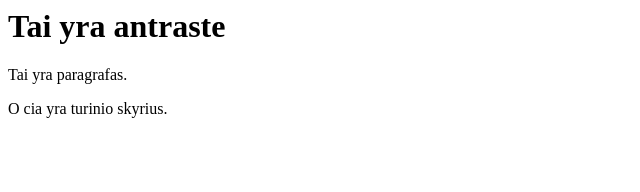
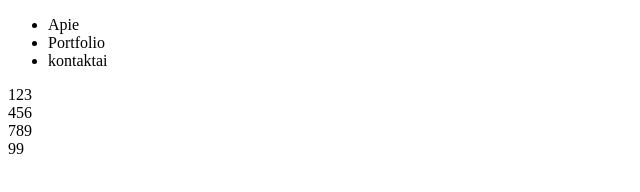
Before and after one commit to AuraAura/Auros, a plain HTML site: page index.html in a window 1280 px wide. Shown: the whole page, without its empty margins (0-640 px from the left). Drawn offline with Linux system fonts and the light colour scheme.

Commit message:
Atnaujintas

```diff
--- a/index.html
+++ b/index.html
@@ -1,11 +1,28 @@
+<!DOCTYPE html>
 <html>
 <head>
 <title>Puslapio pavadinimas</title>
 </head>
+
 <body>
-<h1>Tai yra antraste</h1>
-<p>Tai yra paragrafas.</p>
-<div>O cia yra turinio skyrius.</div>
+<header>
+<ul>
+<li class="menu_item"> Apie </li>
+<li class="menu_item"> Portfolio </li>
+<li class="menu_item"> kontaktai </li>
+</ul>
+</header>
+<aside>
+123
+</aside>
+456
+<main>
+789
+</main>
+
+<footer>
+99
+</footer>
 
 </body>
 </html>
```
